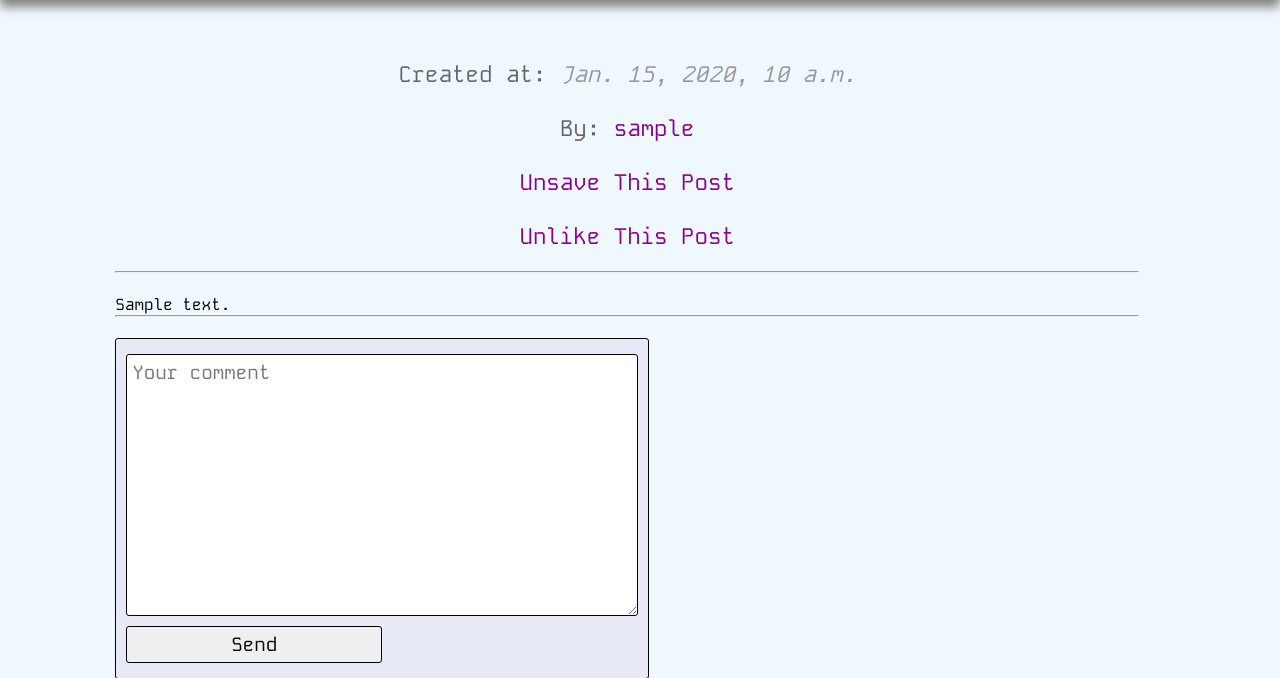
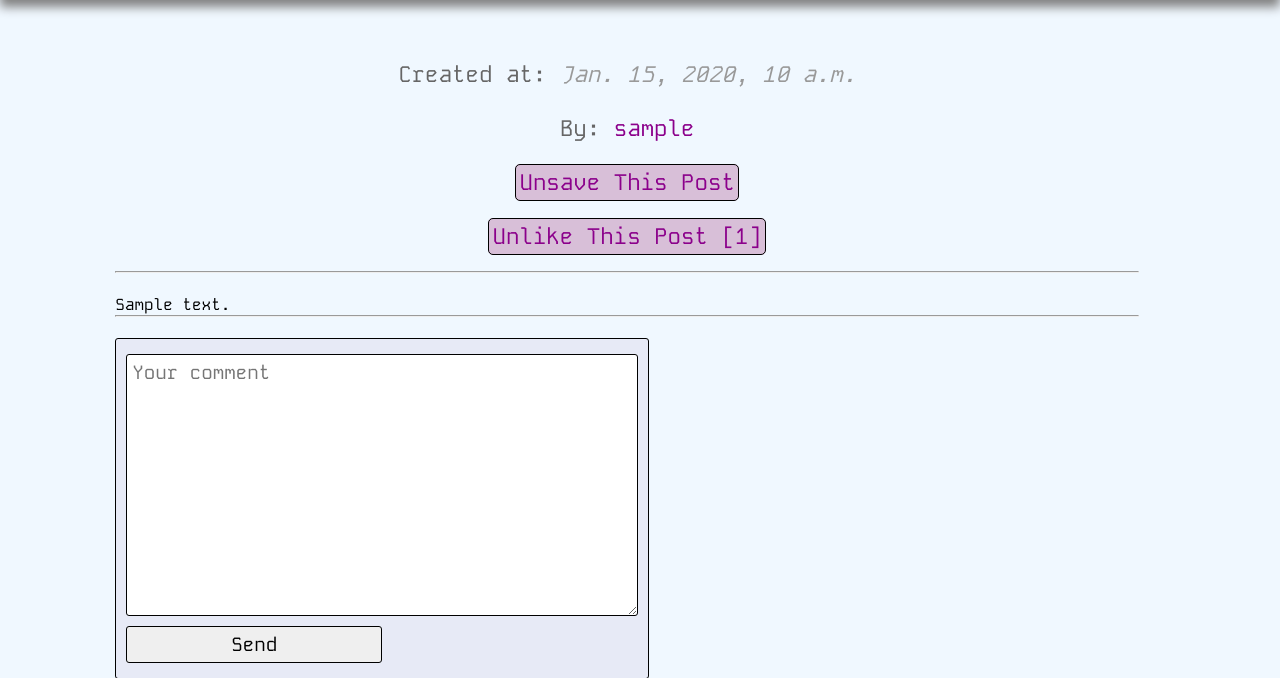
Before and after one commit to this-is-armin/django-social-network, a Django app: page /explore/1/ in a window 1280 px wide. Shown: the part 92-770 px from the top of the page. Run offline with Django 4.2, Linux system fonts and the light colour scheme; a user stored in the database is signed in; tables that the repository leaves empty hold one stand-in row (values such as "Sample post"); parts of the project's set-up code (start-up, migrations or seed data) failed here and were passed over; some libraries are stand-ins or nearby versions.

Commit message:
edit explore/templates/explore/post.html

```diff
--- a/explore/models.py
+++ b/explore/models.py
@@ -47,6 +47,10 @@ class Post(models.Model):
     def post_unlike(self):
         return reverse('explore:post-unlike', args=[self.pk])
 
+    @property
+    def post_likes_count(self):
+        return self.likes.count()
+
 
 class Comment(models.Model):
     post = models.ForeignKey(Post, on_delete=models.CASCADE, related_name='comments')
--- a/explore/static/explore/css/post.css
+++ b/explore/static/explore/css/post.css
@@ -26,6 +26,13 @@
 
 .timeContainer a:hover {
     color: darkviolet;
+}
+
+.timeContainer .button {
+    padding: 3px;
+    border: 1px solid black;
+    border-radius: 5px;
+    background-color: thistle;
 }
 
 .comment-form {
--- a/explore/templates/explore/post.html
+++ b/explore/templates/explore/post.html
@@ -21,17 +21,17 @@
     <br>
     <h3>
         {% if is_saved == False %}
-        <a href="{{ post.post_save }}">Save This Post</a>
+        <a href="{{ post.post_save }}" class="button">Save This Post</a>
         {% else %}
-        <a href="{{ post.post_unsave }}">Unsave This Post</a>
+        <a href="{{ post.post_unsave }}" class="button">Unsave This Post</a>
         {% endif %}
     </h3>
     <br>
     <h3>
         {% if is_liked == False %}
-        <a href="{{ post.post_like }}">Like This Post</a>
+        <a href="{{ post.post_like }}" class="button">Like This Post [{{ post.post_likes_count }}]</a>
         {% else %}
-        <a href="{{ post.post_unlike }}">Unlike This Post</a>
+        <a href="{{ post.post_unlike }}" class="button">Unlike This Post [{{ post.post_likes_count }}]</a>
         {% endif %}
     </h3>
 </div>
```
